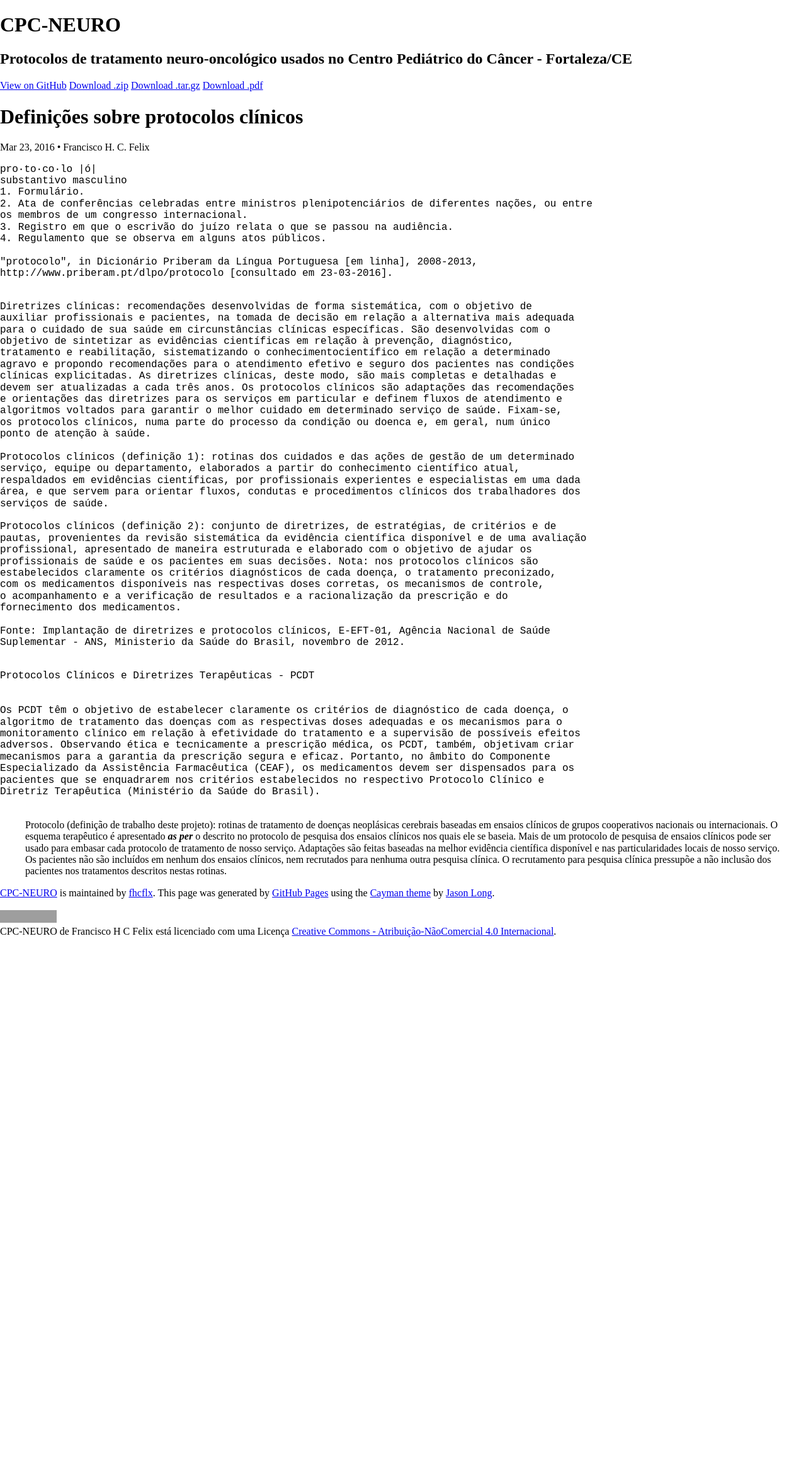
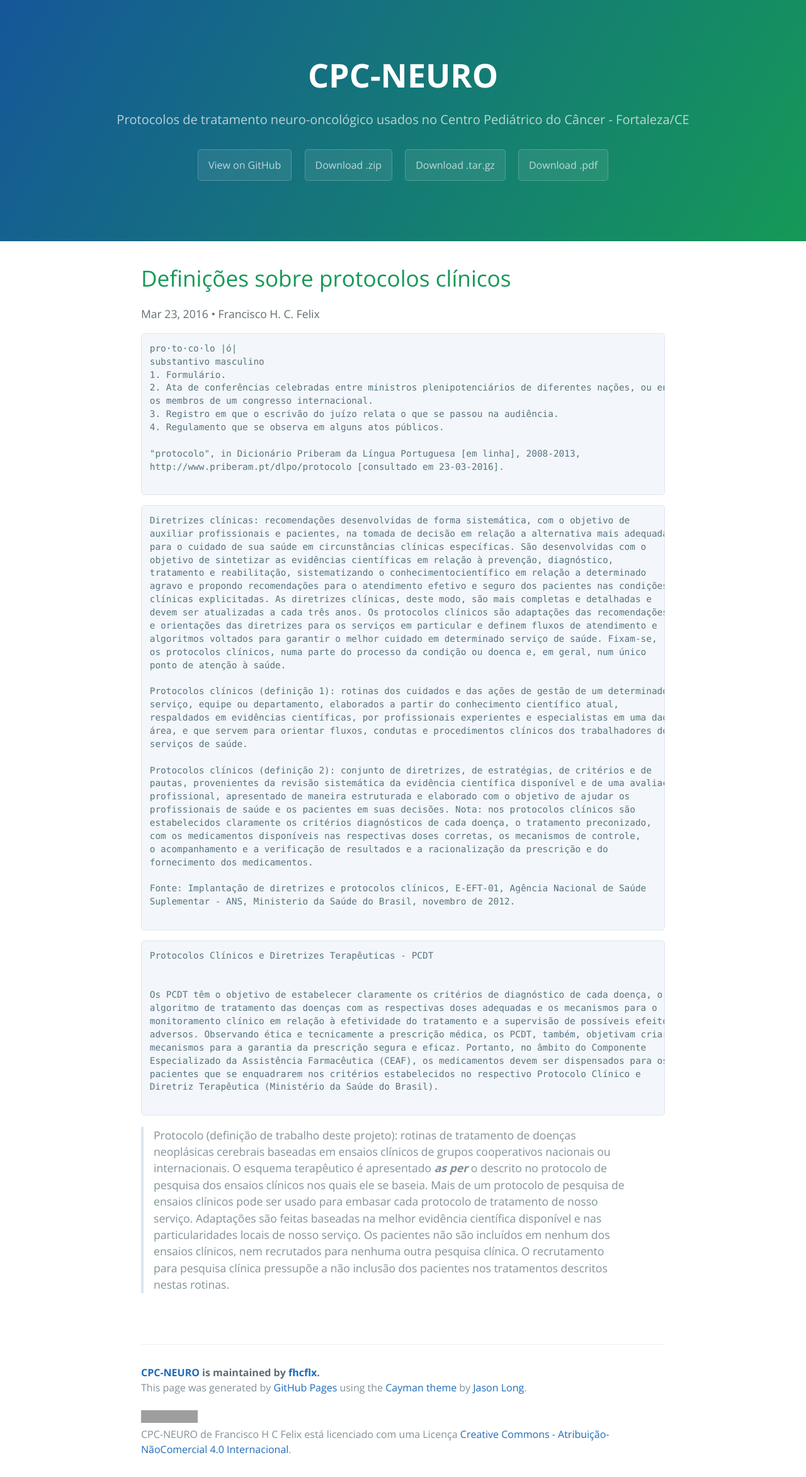
Before and after one commit to cmprsk/cpc-neuro, a Jekyll site: the page built from _posts/2016-03-23-Definições-sobre-protocolos-clínicos.md, in a window 1280 px wide. Shown: the whole page at 63% size. Built offline with Jekyll 4.4.1, drawn with Linux system fonts in a browser that asks for light colours; nearby versions of some CDN libraries; library files that are not in the unit come from our copies; comment, search, counter and statistics services are not loaded; before the commit the page ends 1488 px from its top, so only the background shows below that; grey boxes are pictures that could not be loaded.

Commit message:
links corrrection

```diff
--- a/_includes/head.html
+++ b/_includes/head.html
@@ -2,8 +2,8 @@
   <meta charset="UTF-8">
   <title>CPC-NEURO by fhcflx</title>
   <meta name="viewport" content="width=device-width, initial-scale=1">
-  <link rel="stylesheet" type="text/css" href="stylesheets/normalize.css" media="screen">
+  <link rel="stylesheet" type="text/css" href="/cpc-neuro/stylesheets/normalize.css" media="screen">
   <link href='https://fonts.googleapis.com/css?family=Open+Sans:400,700' rel='stylesheet' type='text/css'>
-  <link rel="stylesheet" type="text/css" href="stylesheets/stylesheet.css" media="screen">
-  <link rel="stylesheet" type="text/css" href="stylesheets/github-light.css" media="screen">
+  <link rel="stylesheet" type="text/css" href="/cpc-neuro/stylesheets/stylesheet.css" media="screen">
+  <link rel="stylesheet" type="text/css" href="/cpc-neuro/stylesheets/github-light.css" media="screen">
 </head>
```
